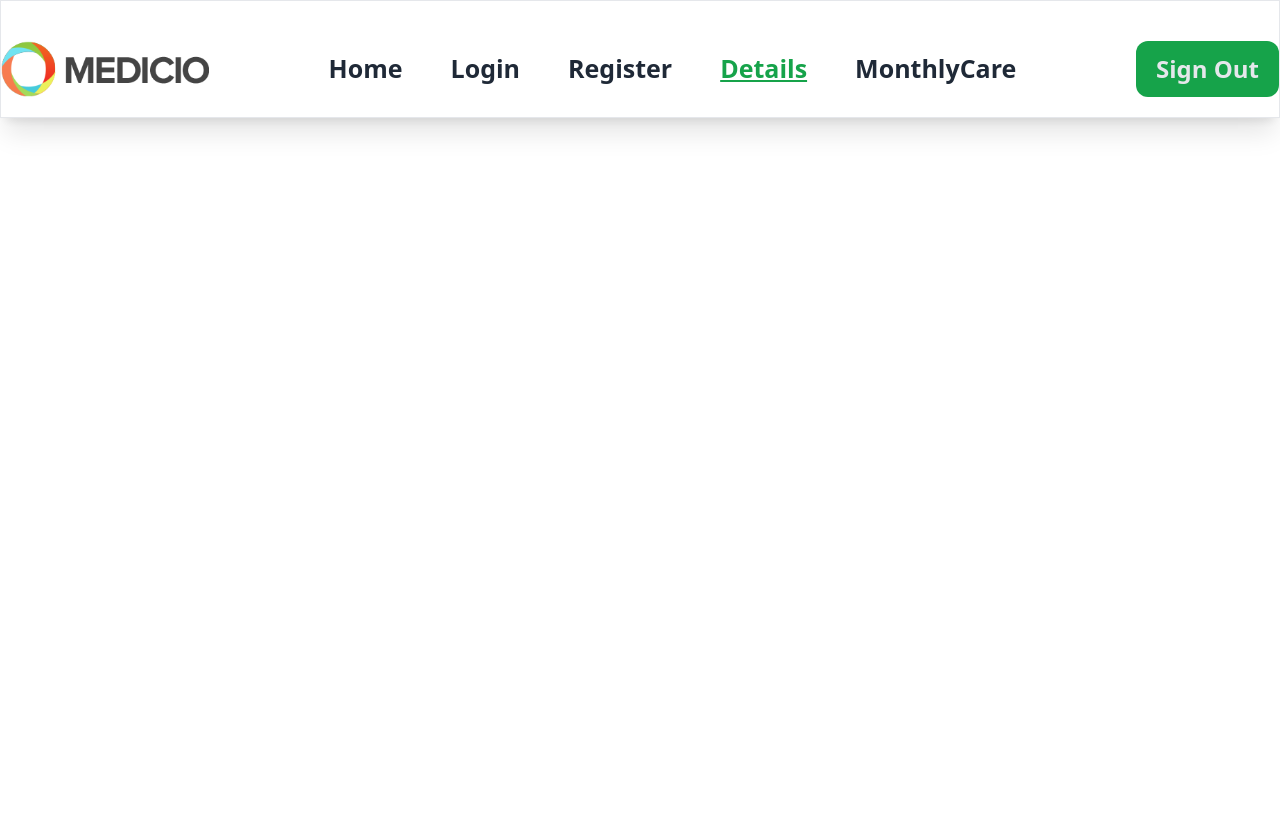
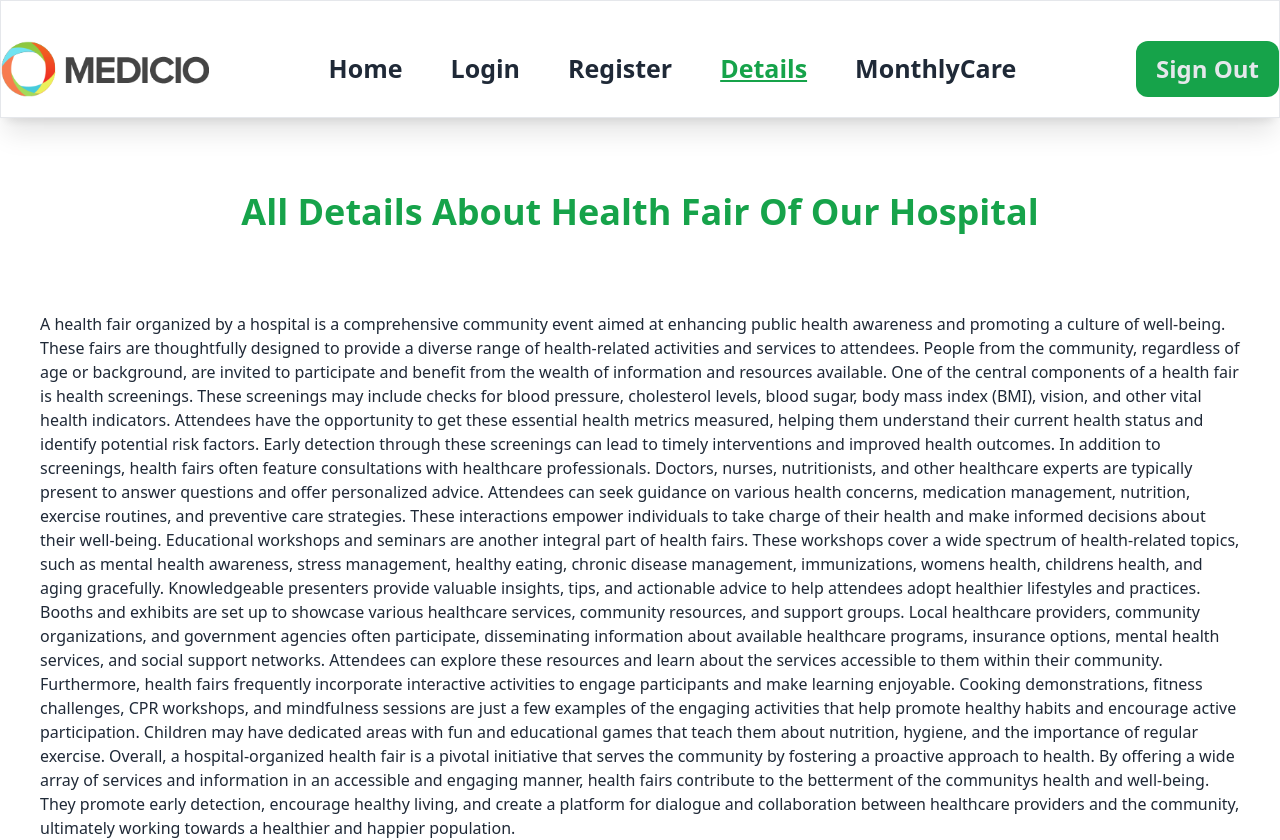
Before and after one commit to mdmasharafilhossain/hospital-web, a React (Vite) app: page /details in a window 1280 px wide. Before the commit the page ends 800 px from the top, so only its background shows below. Built offline with nearby package versions, Linux system fonts and the light colour scheme; no server answers; sample sign-in values are in the browser's storage.

Commit message:
extra section added

```diff
--- a/src/Components/Details/Details.jsx
+++ b/src/Components/Details/Details.jsx
@@ -2,8 +2,21 @@
 
 const Details = () => {
     return (
-        <div>
-            <h1>details</h1>
+        <div className="mt-48">
+            <h1 className="text-4xl font-bold text-center text-green-600"> All Details About Health Fair Of Our Hospital</h1>
+            <p className="mt-20 mx-10">A health fair organized by a hospital is a comprehensive community event aimed at enhancing public health awareness and promoting a culture of well-being. These fairs are thoughtfully designed to provide a diverse range of health-related activities and services to attendees. People from the community, regardless of age or background, are invited to participate and benefit from the wealth of information and resources available.
+
+One of the central components of a health fair is health screenings. These screenings may include checks for blood pressure, cholesterol levels, blood sugar, body mass index (BMI), vision, and other vital health indicators. Attendees have the opportunity to get these essential health metrics measured, helping them understand their current health status and identify potential risk factors. Early detection through these screenings can lead to timely interventions and improved health outcomes.
+
+In addition to screenings, health fairs often feature consultations with healthcare professionals. Doctors, nurses, nutritionists, and other healthcare experts are typically present to answer questions and offer personalized advice. Attendees can seek guidance on various health concerns, medication management, nutrition, exercise routines, and preventive care strategies. These interactions empower individuals to take charge of their health and make informed decisions about their well-being.
+
+Educational workshops and seminars are another integral part of health fairs. These workshops cover a wide spectrum of health-related topics, such as mental health awareness, stress management, healthy eating, chronic disease management, immunizations, womens health, childrens health, and aging gracefully. Knowledgeable presenters provide valuable insights, tips, and actionable advice to help attendees adopt healthier lifestyles and practices.
+
+Booths and exhibits are set up to showcase various healthcare services, community resources, and support groups. Local healthcare providers, community organizations, and government agencies often participate, disseminating information about available healthcare programs, insurance options, mental health services, and social support networks. Attendees can explore these resources and learn about the services accessible to them within their community.
+
+Furthermore, health fairs frequently incorporate interactive activities to engage participants and make learning enjoyable. Cooking demonstrations, fitness challenges, CPR workshops, and mindfulness sessions are just a few examples of the engaging activities that help promote healthy habits and encourage active participation. Children may have dedicated areas with fun and educational games that teach them about nutrition, hygiene, and the importance of regular exercise.
+
+Overall, a hospital-organized health fair is a pivotal initiative that serves the community by fostering a proactive approach to health. By offering a wide array of services and information in an accessible and engaging manner, health fairs contribute to the betterment of the communitys health and well-being. They promote early detection, encourage healthy living, and create a platform for dialogue and collaboration between healthcare providers and the community, ultimately working towards a healthier and happier population.</p>
         </div>
     );
 };
```
